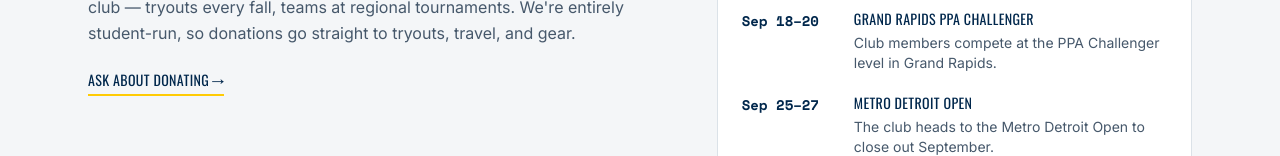
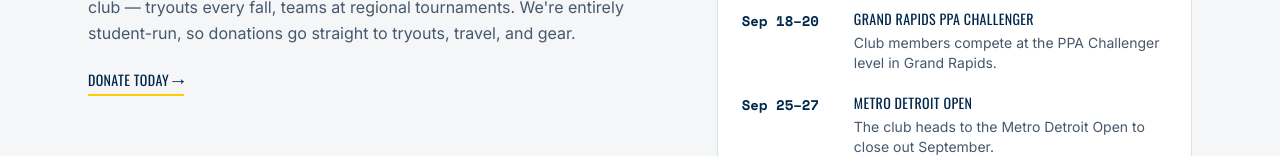
Before and after one commit to drewjm-85/michigan-pickleball-club, a React (Vite) app: page / in a window 1280 px wide. Shown: the part 796-952 px from the top of the page. Built offline with nearby package versions, Linux system fonts and the light colour scheme.

Commit message:
Point donate link to the club's GoFundMe
Changes "Ask About Donating" to "Donate Today" and links it to the
GoFundMe campaign instead of the Contact page.

```diff
--- a/src/data/club.ts
+++ b/src/data/club.ts
@@ -96,3 +96,5 @@ export const tryoutInfo = {
 }
 
 export const clubFoundedYear = 2021
+
+export const donationUrl = 'https://www.gofundme.com/f/67xmdk-support-the-michigan-pickleball-club'
--- a/src/pages/Home.tsx
+++ b/src/pages/Home.tsx
@@ -1,5 +1,5 @@
 import { Link } from 'react-router-dom'
-import { clubFoundedYear, sponsors, tournaments, tryoutInfo } from '../data/club'
+import { clubFoundedYear, donationUrl, sponsors, tournaments, tryoutInfo } from '../data/club'
 import { galleryPhotos, heroPhoto, sponsorLogos } from '../data/gallery'
 
 export default function Home() {
@@ -58,12 +58,14 @@ export default function Home() {
             tournaments. We're entirely student-run, so donations go straight to
             tryouts, travel, and gear.
           </p>
-          <Link
-            to="/contact"
+          <a
+            href={donationUrl}
+            target="_blank"
+            rel="noopener noreferrer"
             className="mt-6 inline-flex items-center gap-2 font-display uppercase tracking-wide text-sm text-navy border-b-2 border-maize pb-1 hover:text-navy-deep"
           >
-            Ask About Donating →
-          </Link>
+            Donate Today →
+          </a>
         </div>
 
         <div className="bg-white border border-line p-6">
```
